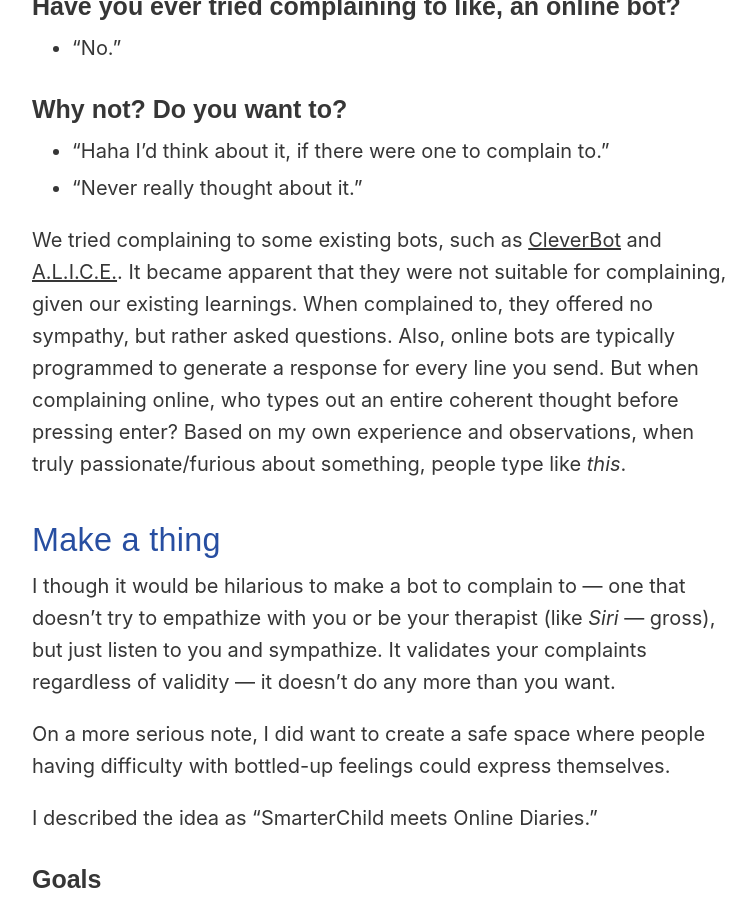
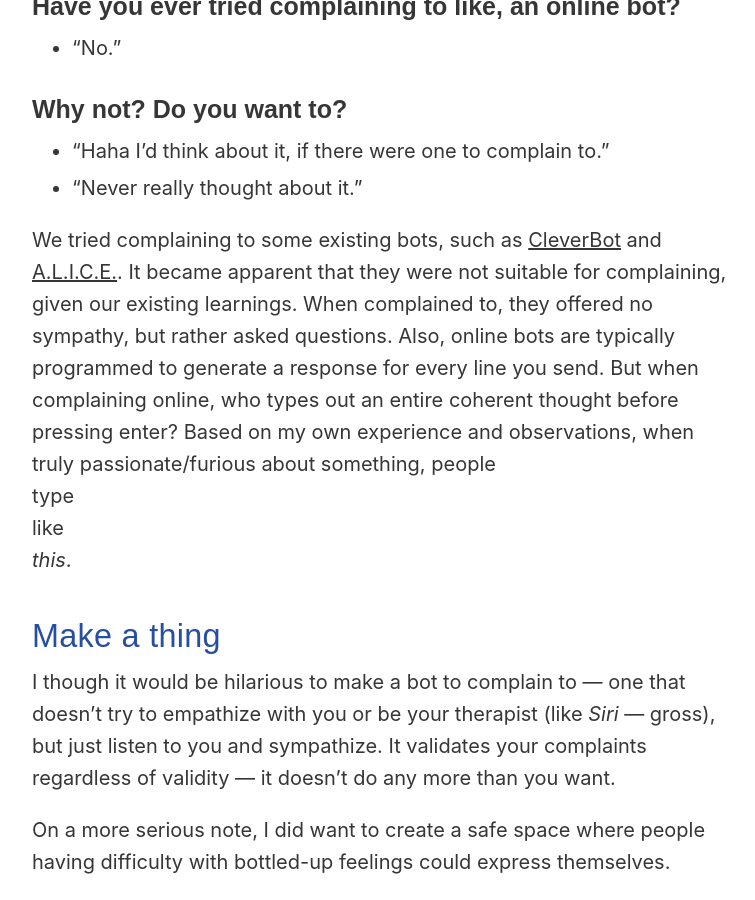
Before and after one commit to wilburc/wilburc.github.io, a Jekyll site: the page built from _portfolio/ugh.md, in a window 1280 px wide and 900 px high, scrolled down 2502 px. Shown: the whole window, without its empty margins (258-1013 px from the left). Built offline with Jekyll 4.4.1, drawn with Linux system fonts in a browser that asks for light colours.

Commit message:
oops that didnt work

```diff
--- a/_portfolio/ugh.md
+++ b/_portfolio/ugh.md
@@ -53,10 +53,10 @@ It was no surprise that people loved to complain–for good reason, too. It make
 - “Haha I’d think about it, if there were one to complain to.”
 - “Never really thought about it.”
 
- We tried complaining to some existing bots, such as <a href='http://www.cleverbot.com/'>CleverBot</a> and <a href='https://www.chatbots.org/chatbot/a.l.i.c.e/'>A.L.I.C.E.</a>. It became apparent that they were not suitable for complaining, given our existing learnings. When complained to, they offered no sympathy, but rather asked questions. Also, online bots are typically programmed to generate a response for every line you send. But when complaining online, who types out an entire coherent thought before pressing enter? Based on my own experience and observations, when truly passionate/furious about something, people
-  type
-  like
-  *this*.
+ We tried complaining to some existing bots, such as <a href='http://www.cleverbot.com/'>CleverBot</a> and <a href='https://www.chatbots.org/chatbot/a.l.i.c.e/'>A.L.I.C.E.</a>. It became apparent that they were not suitable for complaining, given our existing learnings. When complained to, they offered no sympathy, but rather asked questions. Also, online bots are typically programmed to generate a response for every line you send. But when complaining online, who types out an entire coherent thought before pressing enter? Based on my own experience and observations, when truly passionate/furious about something, people <br>
+type<br>
+like<br>
+*this*.
 
 
 ## Make a thing
```
Also changed, not shown: 14 other files.
